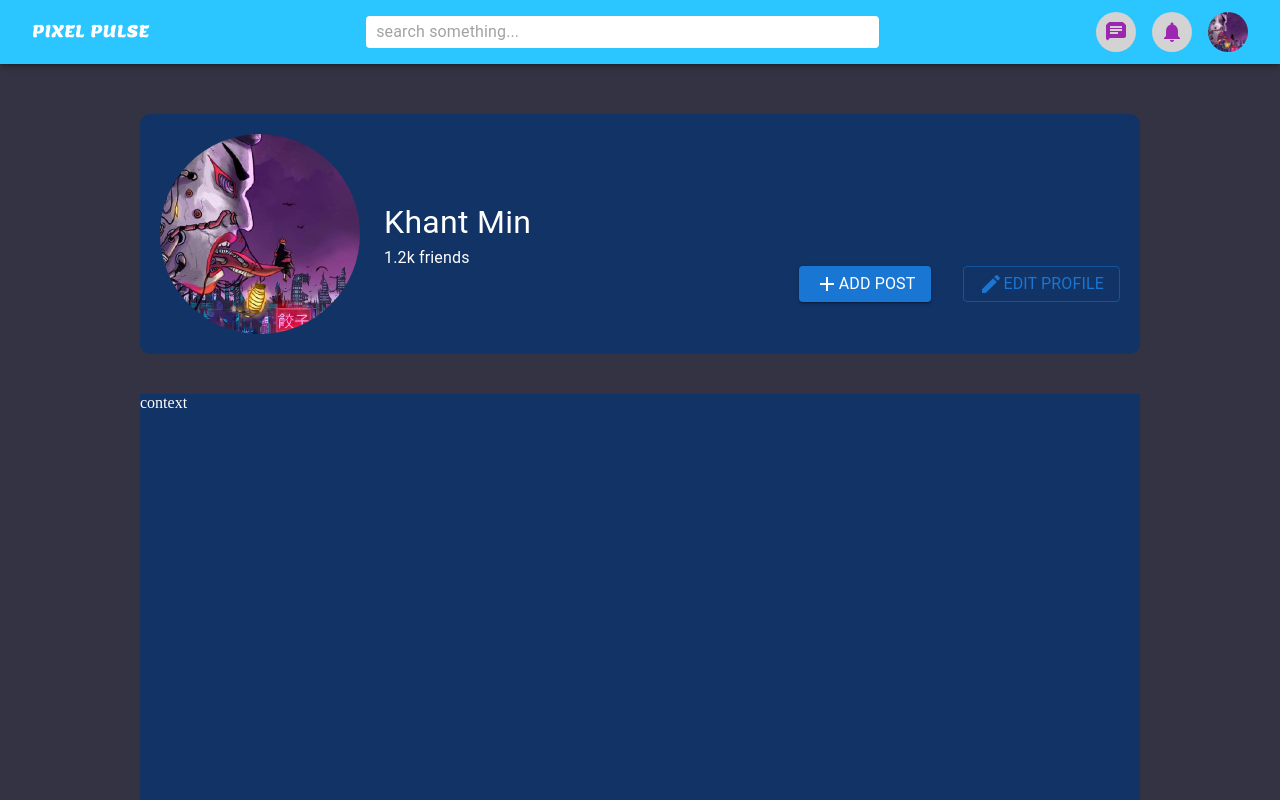
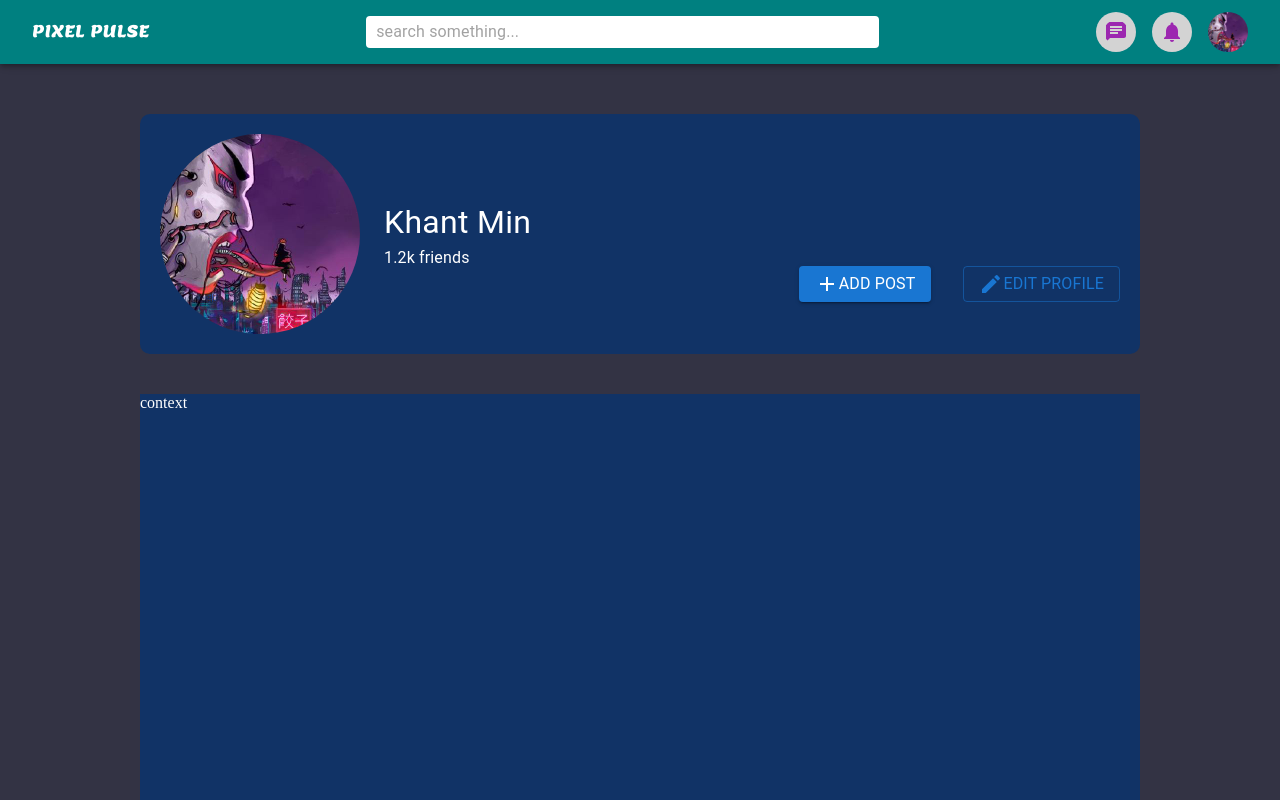
Before and after one commit to khant-min/Pixel-Pulse, a React (Vite) app in the folder SocialMedia.Client/: page /profile in a window 1280 px wide. Shown: the top 800 px of the page. Built offline with nearby package versions, Linux system fonts and the light colour scheme.

Commit message:
feat: apply light dark theme for header

```diff
--- a/SocialMedia.Client/index.html
+++ b/SocialMedia.Client/index.html
@@ -4,7 +4,7 @@
     <meta charset="UTF-8" />
     <link rel="icon" type="image/svg+xml" href="/vite.svg" />
     <meta name="viewport" content="width=device-width, initial-scale=1.0" />
-    <title>Social Media</title>
+    <title>Pixel Pulse</title>
   </head>
   <body style="margin: 0">
     <div id="root"></div>
--- a/SocialMedia.Client/src/components/Creator.tsx
+++ b/SocialMedia.Client/src/components/Creator.tsx
@@ -94,7 +94,7 @@ export default function Creator() {
           </Button>
           <Button variant="outlined" onClick={() => setOpen(true)}>
             <CollectionsIcon
-              style={{ color: "#00ff00;", marginRight: "10px" }}
+              style={{ color: "#00ff00", marginRight: "10px" }}
             />{" "}
             Photo/video
           </Button>
--- a/SocialMedia.Client/src/components/NavBar.tsx
+++ b/SocialMedia.Client/src/components/NavBar.tsx
@@ -17,11 +17,13 @@ import AccountCircleIcon from "@mui/icons-material/AccountCircle";
 import pain from "../public/assets/pain.jpg";
 import { useState } from "react";
 import { useNavigate } from "react-router-dom";
+import { useDispatch, useSelector } from "react-redux";
+import { toggling, toggle } from "../redux/features/Theme";
+import "./styles.css";
 
 const StyledToolbar = styled(Toolbar)({
   display: "flex",
   justifyContent: "space-between",
-  backgroundColor: "#2BC6FF",
 });
 
 const Search = styled("div")({
@@ -35,11 +37,19 @@ const NavBar = () => {
   const [openAcc, setOpenAcc] = useState<boolean>(false);
   const [openMsg, setOpenMsg] = useState<boolean>(false);
   const navigate = useNavigate();
+  const dispatch = useDispatch();
+  const pageTheme = useSelector(toggling);
+
+  const toggleTheme = () => {
+    pageTheme === "DARK" ? dispatch(toggle("LIGHT")) : dispatch(toggle("DARK"));
+  };
 
   return (
     <>
       <AppBar position="sticky">
-        <StyledToolbar>
+        <StyledToolbar
+          className={pageTheme === "DARK" ? "light-header" : "dark-header"}
+        >
           {/* <Avatar alt="Pain" src={pain} /> */}
           <Button onClick={() => navigate("/")}>
             {/* <Typography className="brand" color="white">
@@ -61,7 +71,7 @@ const NavBar = () => {
                 }}
               />
             </IconButton>
-            <IconButton>
+            <IconButton onClick={toggleTheme}>
               <NotificationsIcon
                 color="secondary"
                 sx={{
--- a/SocialMedia.Client/src/components/cc/AuthForm.tsx
+++ b/SocialMedia.Client/src/components/cc/AuthForm.tsx
@@ -19,7 +19,7 @@ interface FormInput {
 }
 
 interface AuthFormProps {
-  onSubmit: () => void; // Adjust the type based on your actual submit function
+  onSubmit: () => void;
   formInputs: FormInput[];
   errors: Record<string, any>;
   to: string;
--- /dev/null
+++ b/SocialMedia.Client/src/components/styles.css
@@ -0,0 +1,7 @@
+.light-header {
+  background-color: #2bc6ff;
+}
+
+.dark-header {
+  background-color: teal;
+}
--- a/SocialMedia.Client/src/redux/features/Theme.ts
+++ b/SocialMedia.Client/src/redux/features/Theme.ts
@@ -7,8 +7,7 @@ interface InitialStateProps {
 }
 
 const initialState: InitialStateProps = {
-  //   toggle: localStorage.getItem("theme"),
-  theme: "LIGHT",
+  theme: localStorage.getItem("theme") as Themes,
 };
 
 const themeReducer = createSlice({
@@ -16,8 +15,7 @@ const themeReducer = createSlice({
   initialState,
   reducers: {
     toggle: (state, action) => {
-      console.log("state: ", state, " : ", "action: ", action);
-
+      localStorage.setItem("theme", action.payload);
       state.theme = action.payload;
     },
   },
--- a/SocialMedia.Client/src/services/ApiService.ts
+++ b/SocialMedia.Client/src/services/ApiService.ts
@@ -2,7 +2,7 @@ import axios from "axios";
 import { HttpMethods } from "../types";
 
 const ApiInstance = axios.create({
-  baseURL: "http://localhost:5173",
+  baseURL: "http://localhost:8080",
 });
 
 const Requests = {
```
